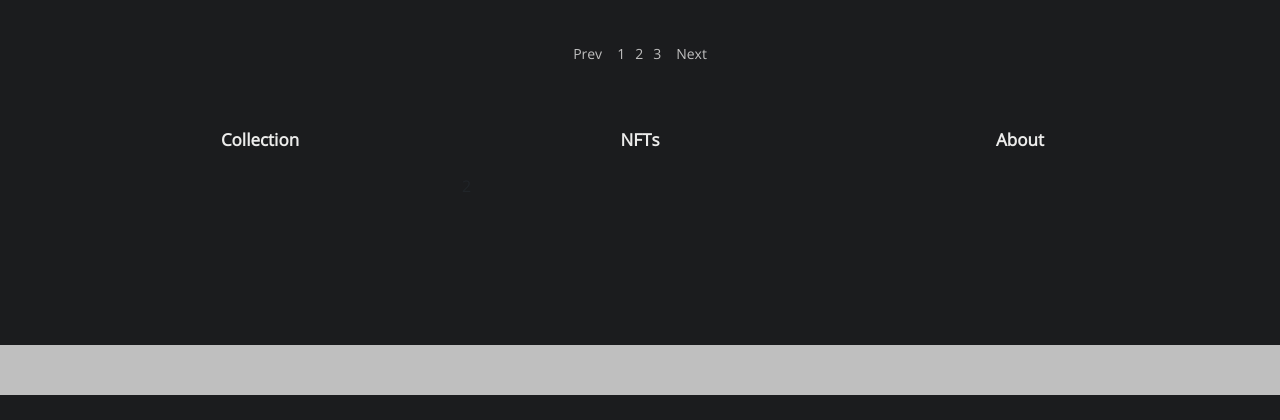
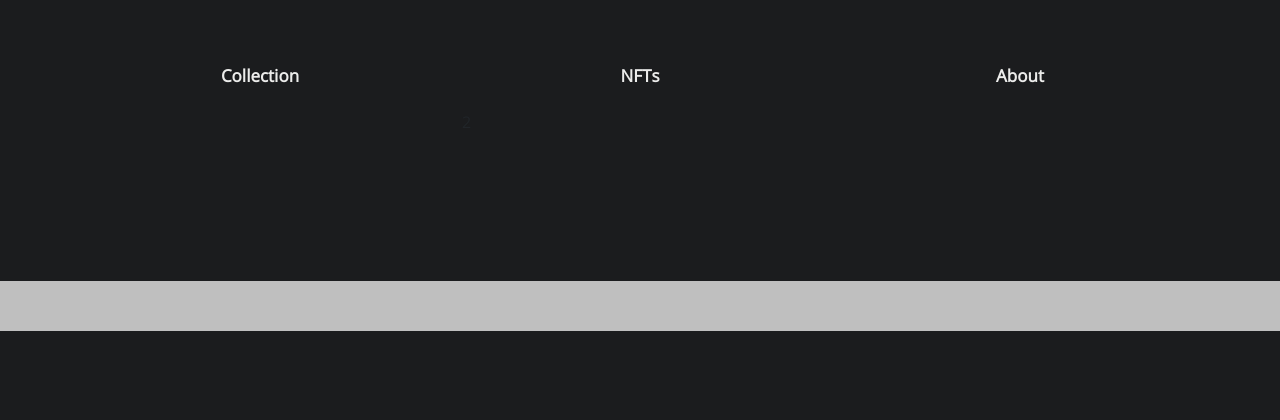
Before and after one commit to yazdan-hka/barber-house, a Django app: page /collection/ in a window 1280 px wide. Shown: the part 361-781 px from the top of the page. Run offline with Django 4.2, Linux system fonts and the light colour scheme; data that the repository does not hold is empty; some libraries are stand-ins or nearby versions.

Commit message:
search bar is commented because it is of no use.

```diff
--- a/templates/collection.html
+++ b/templates/collection.html
@@ -21,17 +21,17 @@
     <section class="sec-5 overflow-hidden">
         <div class="collection">
             <div class="title">
-                <h1>Collection</h1>
+                <h1>Collection of Braids</h1>
             </div>
             <div class="search">
                 <form action="#">
-                    <div class="search-box">
-                        <div class="input-group">
-                            <input type="text" class="form-control" placeholder="Search..." aria-label="Recipient's username" aria-describedby="button-addon2">
-                            <button class="btn" type="button" id="button-addon2"><i class="fa-solid fa-magnifying-glass"></i></button>
-                        </div>
-                    </div>
-                </form>
+<!--                    <div class="search-box">-->
+<!--                        <div class="input-group">-->
+<!--                            <input type="text" class="form-control" placeholder="Search..." aria-label="Recipient's username" aria-describedby="button-addon2">-->
+<!--                            <button class="btn" type="button" id="button-addon2"><i class="fa-solid fa-magnifying-glass"></i></button>-->
+<!--                        </div>-->
+<!--                    </div>-->
+<!--                </form>-->
             </div>
         </div>
 
@@ -57,22 +57,22 @@
             {% endif %}
         </div>
 
-        <div class="btn-np ">
-            <div class="previous "><a href="# ">Prev</a></div>
+<!--        <div class="btn-np ">-->
+<!--            <div class="previous "><a href="# ">Prev</a></div>-->
 
-            <div class="numbers ">
-                <div class="number ">
-                    <a href="# ">1</a>
-                </div>
-                <div class="number ">
-                    <a href="# ">2</a>
-                </div>
-                <div class="number ">
-                    <a href="# ">3</a>
-                </div>
-            </div>
-            <div class="next "><a href="# ">Next</a></div>
-        </div>
+<!--            <div class="numbers ">-->
+<!--                <div class="number ">-->
+<!--                    <a href="# ">1</a>-->
+<!--                </div>-->
+<!--                <div class="number ">-->
+<!--                    <a href="# ">2</a>-->
+<!--                </div>-->
+<!--                <div class="number ">-->
+<!--                    <a href="# ">3</a>-->
+<!--                </div>-->
+<!--            </div>-->
+<!--            <div class="next "><a href="# ">Next</a></div>-->
+<!--        </div>-->
     </section>
 
 {% endblock %}
```
